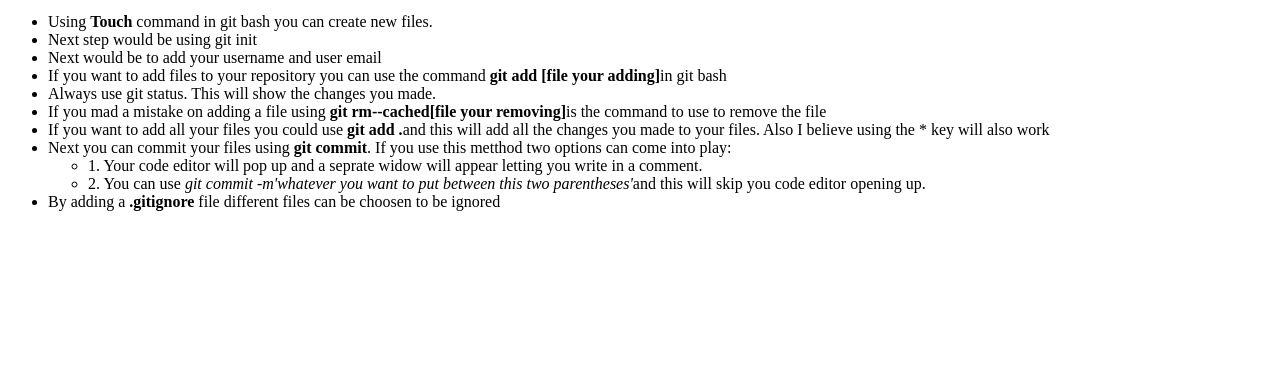
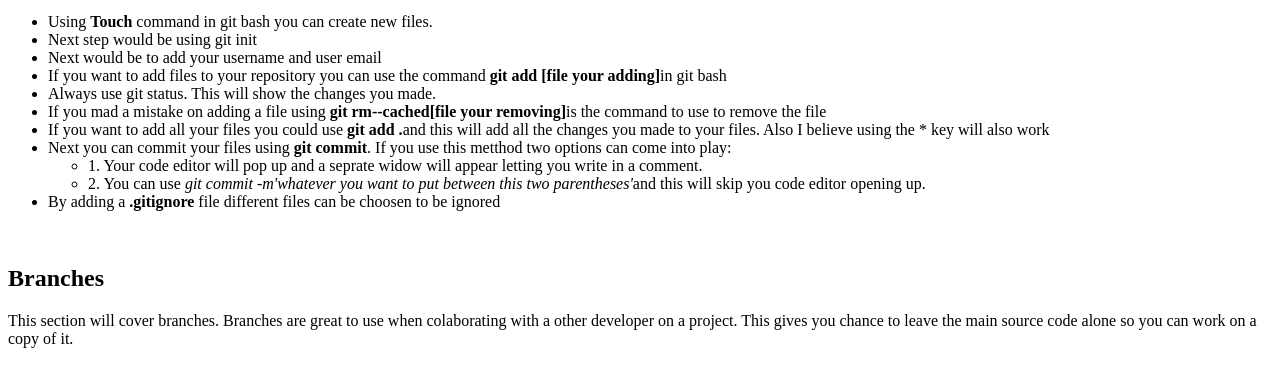
Before and after one commit to DrewDen/Git-crash, a plain HTML site: page index.html in a window 1280 px wide. Shown: the part 101-488 px from the top of the page. Drawn offline with Linux system fonts and the light colour scheme.

Commit message:
update code in index.html to add topic about branches

```diff
--- a/index.html
+++ b/index.html
@@ -41,6 +41,10 @@
         </li>
         <li>By adding a <strong>.gitignore</strong> file different files can be choosen to be ignored</li>
     </ul>
+    <br>
+    <h2>Branches</h2>
+    <p>This section will cover branches. Branches are great to use when colaborating with a other developer on a
+        project. This gives you chance to leave the main source code alone so you can work on a copy of it.</p>
 </body>
 
 </html>
```
